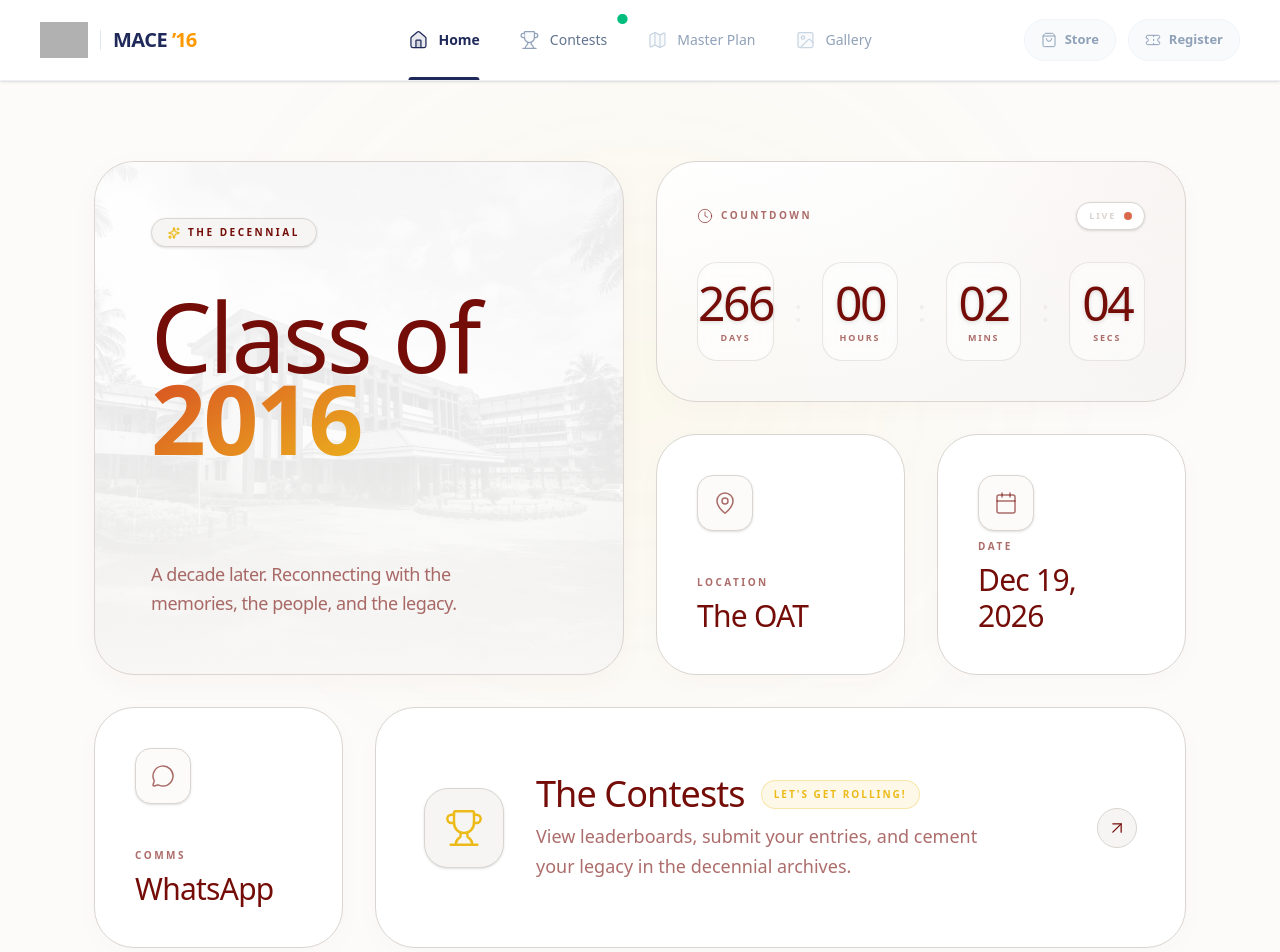
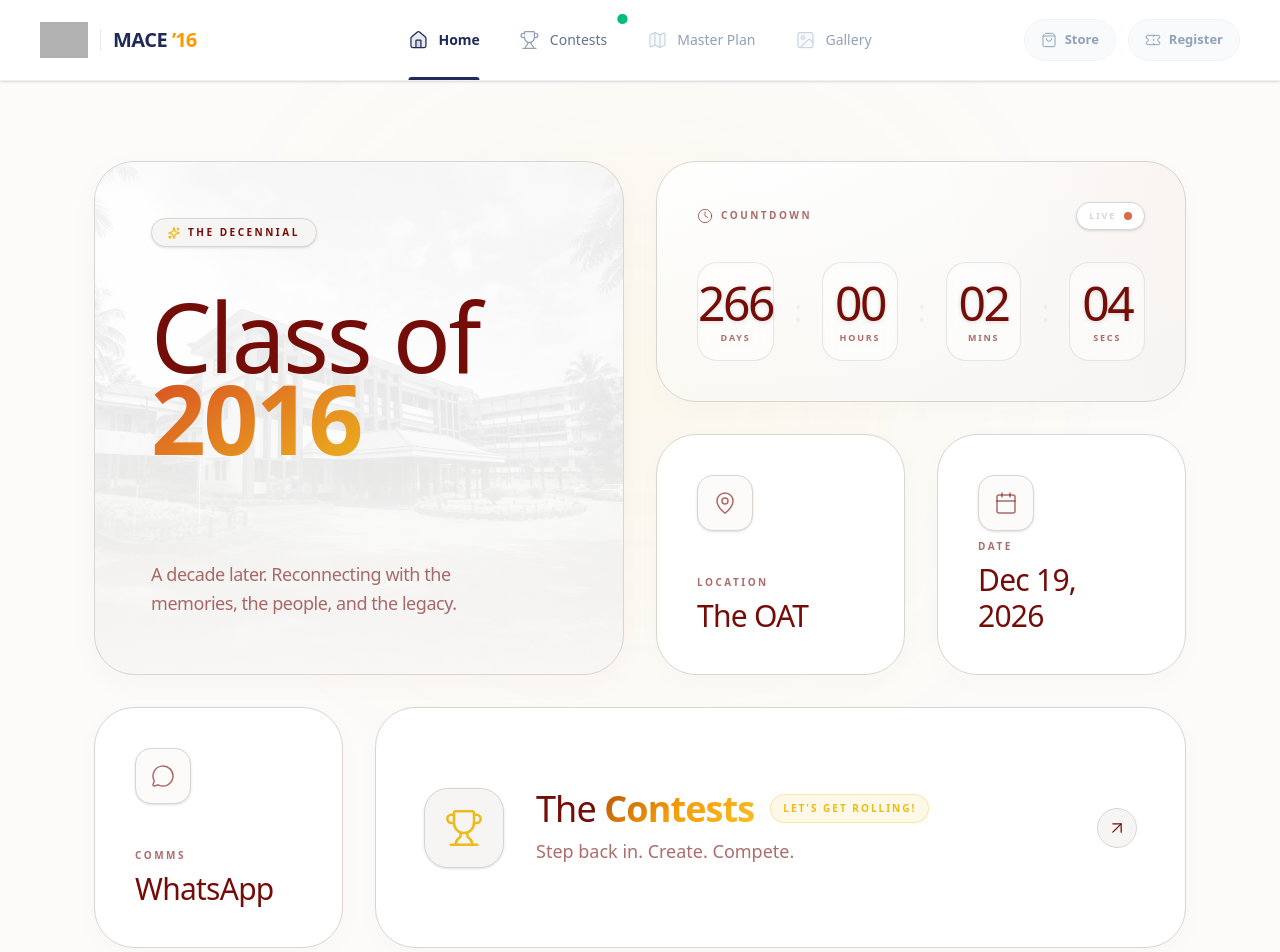
Before and after one commit to mace-2016/alumnimeet, a Next.js app: page / in a window 1280 px wide. Shown: the top 952 px of the page. Built offline with nearby package versions, Linux system fonts and the light colour scheme; grey boxes are pictures that could not be loaded; a web font is replaced by a local one.

Commit message:
Update page.tsx

```diff
--- a/app/page.tsx
+++ b/app/page.tsx
@@ -231,14 +231,14 @@ export default function HomePage() {
             <div>
               <div className="mb-2 flex flex-wrap items-center gap-3 md:gap-4">
                 <h3 className="font-serif text-3xl lg:text-4xl font-medium tracking-tight text-[var(--color-mace-crimson)]">
-                  The Contests
-                </h3>
+  The <span className="gradient-gold font-semibold">Contests</span>
+</h3>
                 <div className="px-3 py-1.5 rounded-full border border-[var(--color-mace-gold)]/30 bg-[var(--color-mace-gold)]/10 text-[10px] font-bold uppercase tracking-[0.2em] text-[var(--color-mace-gold)] whitespace-nowrap">
                   Let's Get Rolling!
                 </div>
               </div>
               <p className="max-w-md text-base lg:text-lg font-medium text-[var(--text-muted)] leading-relaxed">
-                View leaderboards, submit your entries, and cement your legacy in the decennial archives.
+                Step back in. Create. Compete.
               </p>
             </div>
           </div>
```
